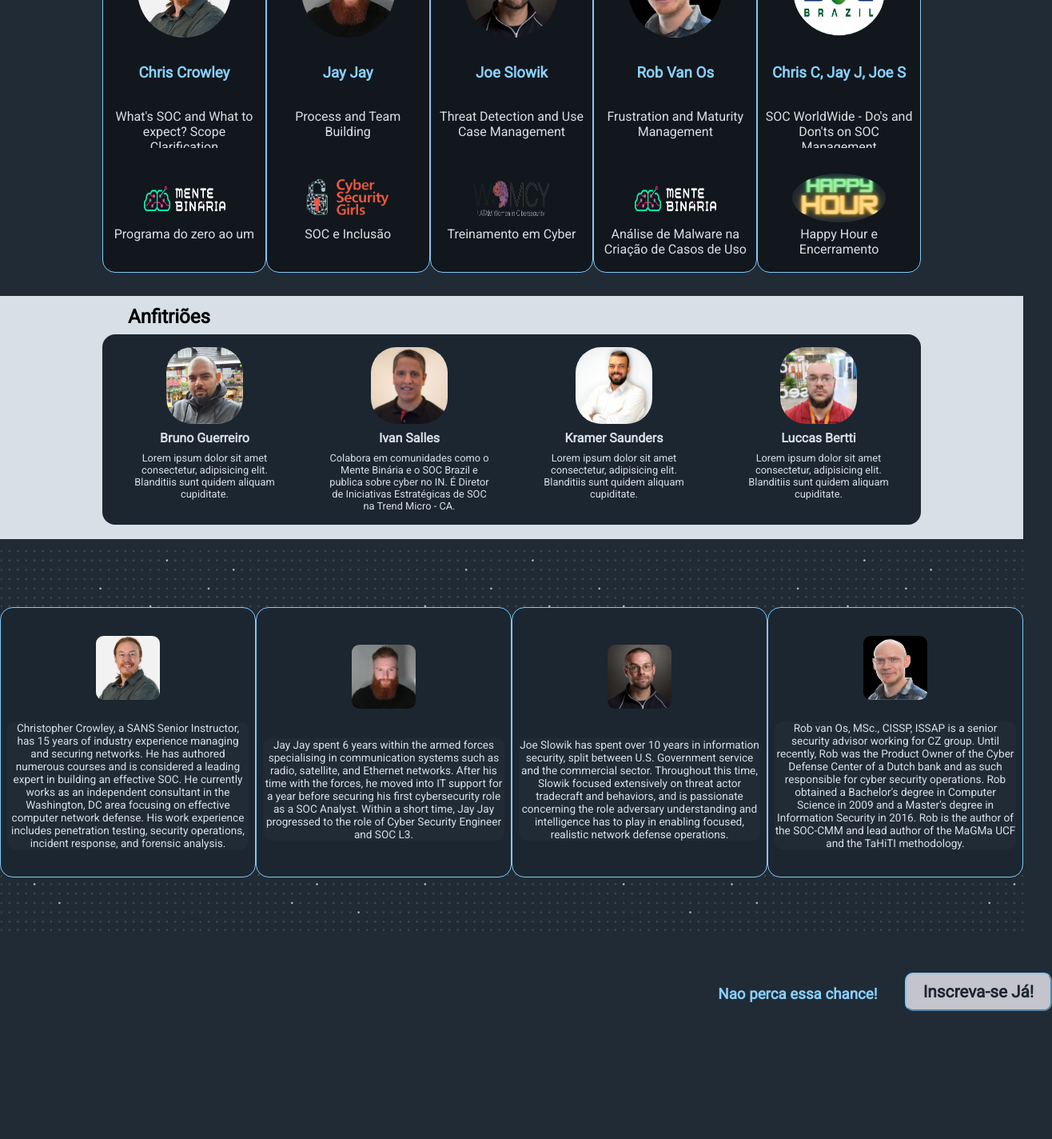
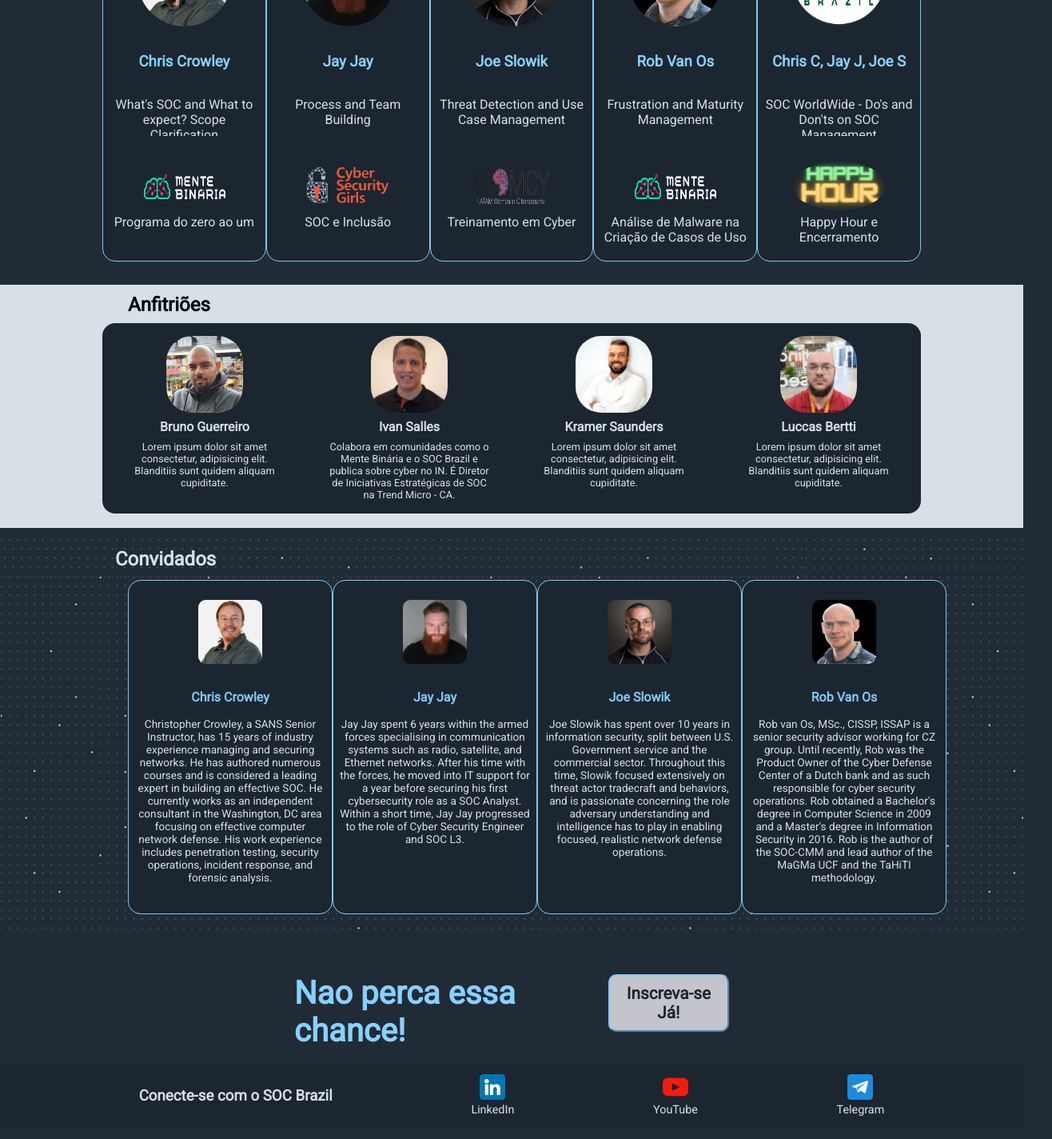
Before and after one commit to Tathy-Max/socBrazilProject, a React (Create React App) app: page / in a window 1280 px wide. Shown: the part 1240-2664 px from the top of the page at 80% size, 1316 px wide, since content can reach past the window. Built offline with nearby package versions, Linux system fonts and the light colour scheme.

Commit message:
bio speakers almost done

```diff
--- a/src/app.css
+++ b/src/app.css
@@ -14,6 +14,6 @@
 }
 .h2Agenda {
 	color: #89d0ff;
-	margin: 1.2rem auto -0.6rem auto;
+	margin: 1.2rem auto -1.5rem auto;
 	padding: 0 0 0 10rem;
 }
--- a/src/components/BioS/index.js
+++ b/src/components/BioS/index.js
@@ -5,7 +5,11 @@ export function BioS({ speakers }) {
 	const [bio] = useState(speakers);
 	return (
 		<div className={style.bioContainerDiv} id="convidados">
+			<div className={style.h2Div}>
+				<h2>Convidados</h2>
+			</div>
 			<>
+				<div className={style.cardsSDiv}>
 					{bio
 						.filter((speakersF) => {
 							return speakersF.aboutS !== 'nao';
@@ -15,12 +19,13 @@ export function BioS({ speakers }) {
 								<>
 									<div className={style.bioSDiv}>
 										<img src={`${speakersF.imageS}`} alt="speakers logo" />
-									{/* <h4>{speakers.name}</h4> */}
+										<h4>{speakersF.name}</h4>
 										<p>{speakersF.aboutS}</p>
 									</div>
 								</>
 							);
 						})}
+				</div>
 			</>
 		</div>
 	);
--- a/src/components/BioS/styles.module.css
+++ b/src/components/BioS/styles.module.css
@@ -1,11 +1,34 @@
 .bioContainerDiv {
 	display: flex;
-	flex-direction: row;
+	flex-direction: column;
 	justify-content: space-evenly;
 	align-items: center;
 	width: 100%;
-	height: 30rem;
+	height: 31rem;
 	margin: 2rem auto 0 auto;
+	background-image: url('../../assets/backStar.png');
+	/* background-color: red; */
+}
+.h2Div {
+	background-image: url('../../assets/backStar.png');
+	width: 80%;
+	height: max-content;
+	margin: -1rem 28rem 0 10rem;
+}
+.h2Div h2 {
+	margin: 0 auto 0.5rem 10rem;
+	color: #d7dfe7;
+	background-image: url('../../assets/backStar.png');
+	width: 80%;
+}
+.cardsSDiv {
+	background-color: no-repeat;
+	width: 80%;
+	height: max-content;
+	display: flex;
+	flex-direction: row;
+	justify-content: space-between;
+	margin: -1.5rem auto 0 10rem;
 	background-image: url('../../assets/backStar.png');
 }
 .bioSDiv {
@@ -15,8 +38,8 @@
 	align-items: center;
 	text-align: center;
 	padding: 0.5rem;
-	width: 20rem;
-	height: 20rem;
+	width: 15rem;
+	height: 25rem;
 	background-color: #1c2630;
 	border-radius: 1rem;
 	border: 1px solid;
@@ -28,9 +51,17 @@
 	width: 5rem;
 	height: 5rem;
 	border-radius: 0.6rem;
+	margin-top: 1rem;
+	margin-bottom: 2rem;
 }
 .bioSDiv p {
 	color: #d7dfe7;
 	font-size: 0.85rem;
-	border-radius: 10px;
+	height: 20rem;
+	background-color: #1c2630;
 }
+.bioSDiv h4 {
+	color: #81c8f7;
+	margin-bottom: 1rem;
+	background-color: #1c2630;
+}
--- a/src/components/CardM/styles.module.css
+++ b/src/components/CardM/styles.module.css
@@ -9,7 +9,7 @@
 	padding: 0.5rem;
 	width: 13.5rem;
 	height: 31rem;
-	background-color: #11171d;
+	background-color: #1c2630;
 	border-radius: 1rem;
 	margin-top: 10.2rem;
 	margin-bottom: 10rem;
@@ -17,39 +17,39 @@
 	border: 1px solid;
 	border-color: #81c8f7;
 }
-/* .cardSDiv:hover {
+.cardSDiv:hover {
 	background-color: #1c2630;
 	color: white;
 	box-shadow: 0 12px 16px 0 rgba(0, 0, 0, 0.24),
 		0 17px 50px 0 rgba(0, 0, 0, 0.19);
-} */
+}
 .cardSDiv p {
 	color: #d7dfe7;
 	font-size: 1rem;
 	height: 1rem;
-	background-color: #11171d;
+	background-color: #1c2630;
 }
 .cardSDiv h3 {
 	color: #89d0ff;
-	background-color: #11171d;
+	background-color: #1c2630;
 }
 .cardSDiv img {
 	color: #d7dfe7;
 	width: 7.3rem;
 	height: 7.3rem;
 	border-radius: 100%;
-	background-color: #11171d;
+	background-color: none;
 }
 #imgC {
 	height: 3.8rem;
-	background: #11171d;
+	background: #1c2630;
 	margin-top: 2rem;
 	margin-bottom: -2rem;
 }
 .cardSDiv h2 {
 	color: #81c8f7;
-	background-color: #11171d;
+	background-color: #1c2630;
 }
 .cardSDiv a {
-	background-color: #11171d;
+	background-color: #1c2630;
 }
--- a/src/components/Event/styles.module.css
+++ b/src/components/Event/styles.module.css
@@ -50,6 +50,7 @@
 	align-self: center;
 	margin-bottom: 3rem;
 	margin-right: -4.8rem;
+	cursor: pointer;
 }
 .subscribeButton:hover {
 	background-color: #1c2630;
--- a/src/components/Footer/index.js
+++ b/src/components/Footer/index.js
@@ -17,10 +17,8 @@ export function Footer() {
 					<button className={style.subscribeButton}>Inscreva-se Já!</button>
 				</a>
 			</div>
-			<div className={style.faixaDiv}>
+			<div className={style.contatoDiv} id="contato">
 				<h3>Conecte-se com o SOC Brazil</h3>
-			</div>
-			<div className={style.contatoDiv} id="contato">
 				<div className={style.socialDiv}>
 					<a
 						href="https://www.linkedin.com/company/socbrazil/"
--- a/src/components/Footer/styles.module.css
+++ b/src/components/Footer/styles.module.css
@@ -1,16 +1,17 @@
 .btDiv {
 	display: flex;
-	width: 32%;
+	width: 80%;
 	height: 3rem;
 	flex-direction: row;
 	justify-content: space-evenly;
 	align-items: flex-start;
 	align-content: flex-end;
-	margin: 3rem 0 auto 54rem;
+	margin: 2rem auto 12rem auto;
 }
 .btDiv h3 {
 	color: #89d0ff;
-	margin-top: 1rem;
+	margin: 1rem 0rem 1rem 15rem;
+	font-size: 2.5rem;
 }
 .subscribeButton {
 	background: #c4c4cc;
@@ -22,28 +23,14 @@
 	font-size: 1.3rem;
 	font-weight: bold;
 	align-self: center;
-	margin-bottom: 3rem;
-	margin-right: -4.8rem;
+	margin: 1rem 15rem 1rem auto;
+	cursor: pointer;
 }
 .subscribeButton:hover {
 	background-color: #1c2630;
 	color: white;
 	box-shadow: 0 12px 16px 0 rgba(0, 0, 0, 0.24),
 		0 17px 50px 0 rgba(0, 0, 0, 0.19);
-}
-.faixaDiv {
-	height: 8rem;
-	margin: 10rem auto 0 auto;
-	width: 80%;
-	border-radius: 1rem;
-	text-align: center;
-}
-.faixaDiv h3 {
-	display: flex;
-	align-items: center;
-	justify-content: center;
-	color: #d7dfe7;
-	border-radius: 1rem;
 }
 .contatoDiv {
 	width: 100%;
@@ -53,9 +40,12 @@
 	justify-content: space-evenly;
 	align-items: center;
 	text-align: center;
-	margin: -5rem auto 0 auto;
+	margin: -7rem auto 0 auto;
 	background-color: #1c2630;
-	border-radius: 1rem;
+}
+.contatoDiv h3 {
+	color: #d7dfe7;
+	background: no-repeat;
 }
 .socialDiv {
 	background-color: #1c2630;
--- a/src/components/Mediators/styles.modules.css
+++ b/src/components/Mediators/styles.modules.css
@@ -16,9 +16,7 @@
 	height: 19rem;
 }
 .faixaDiv h2 {
-	/* display: flex; */
 	background-color: #d7dfe7;
-	/* margin: -1rem auto 0 auto; */
 	padding: 0.7rem 0 0 10rem;
 }
 .moderInfoDiv {
--- a/src/components/Navbar/index.js
+++ b/src/components/Navbar/index.js
@@ -6,13 +6,13 @@ export function Navbar() {
 	return (
 		<div className={style.navbarDiv}>
 			<img src={Logo} alt="logoSoc" />
-			<Link to="agenda" smooth={true} duration={500} offset={-115}>
+			<Link to="agenda" smooth={true} duration={500} offset={-100}>
 				<p>Agenda</p>
 			</Link>
 			<Link to="anfitrioes" smooth={true} duration={500} offset={-180}>
 				<p>Anfitriões</p>
 			</Link>
-			<Link to="convidados" smooth={true} duration={500} offset={-130}>
+			<Link to="convidados" smooth={true} duration={500} offset={-100}>
 				<p>Convidados</p>
 			</Link>
 			<Link to="contato" smooth={true} duration={500}>
--- a/src/components/Navbar/styles.module.css
+++ b/src/components/Navbar/styles.module.css
@@ -22,6 +22,7 @@
 	-webkit-background-clip: text, padding-box;
 	background-clip: text, padding-box;
 	transition: 0.5s;
+	cursor: pointer;
 }
 .navbarDiv p:hover {
 	--_p: 100%;
```
Lines whose indentation alone changed are shown as unchanged.
